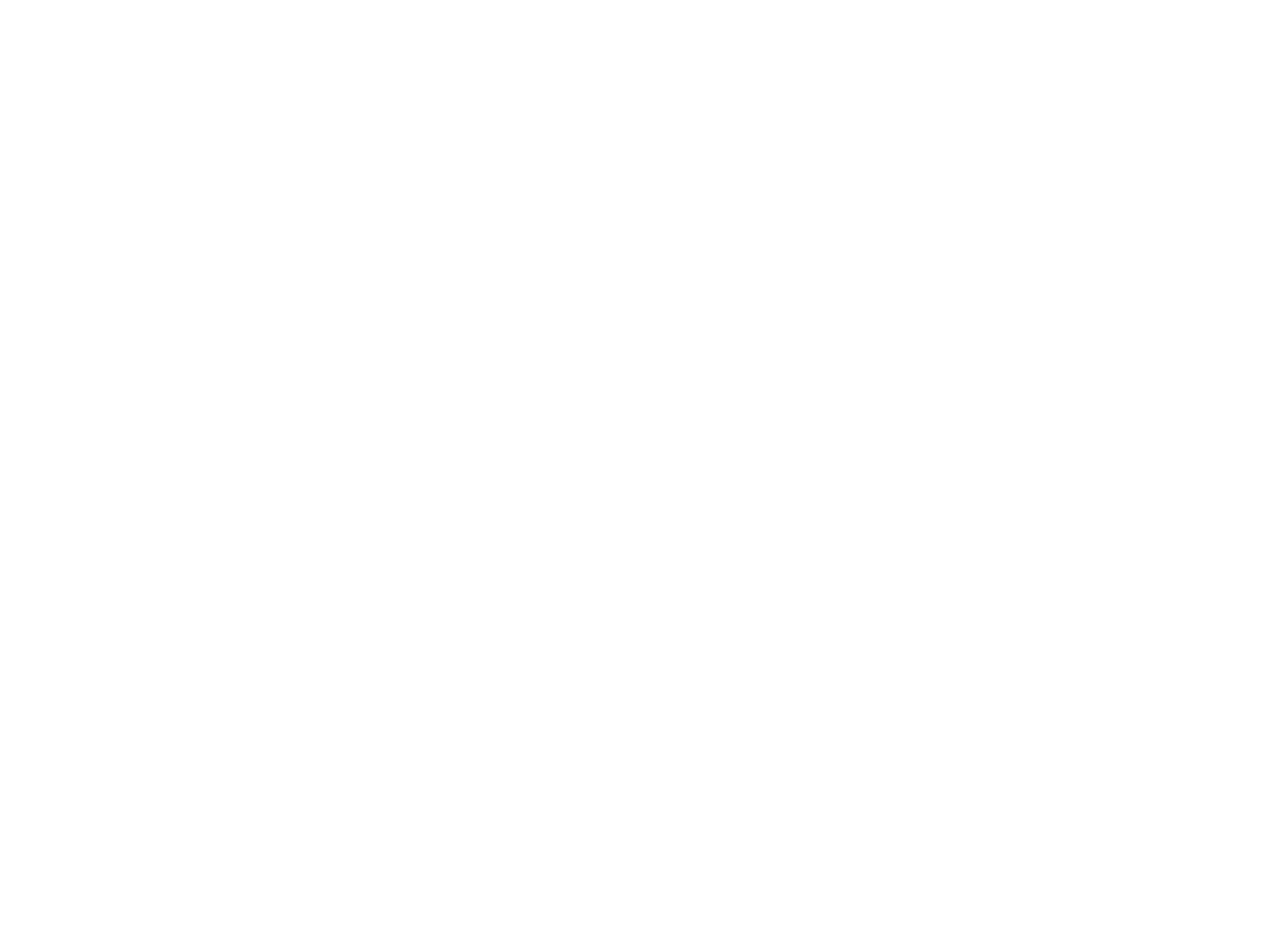
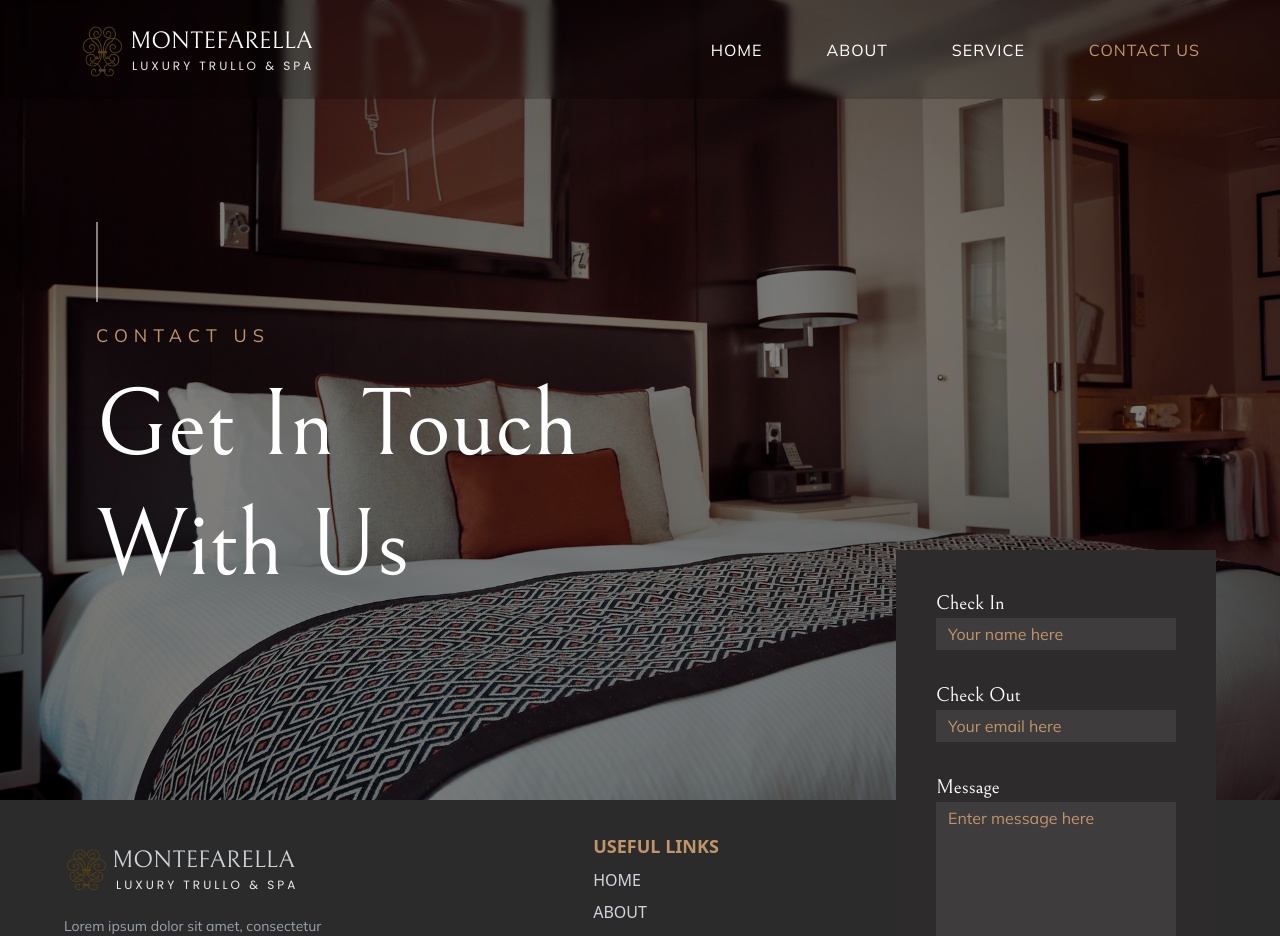
Before and after one commit to pravesh-dev/Montefarella, a React (Vite) app: page /contact in a window 1280 px wide. Before the commit this address had no page. Shown: the top 936 px of the page. Before the commit the page ends 800 px from the top, so only its background shows below. Built offline with nearby package versions, Linux system fonts and the light colour scheme.

Commit message:
created contact hero

```diff
--- a/src/App.jsx
+++ b/src/App.jsx
@@ -8,6 +8,7 @@
 import AboutHero from './Components/About/AboutHero'
 import AboutInfo from './Components/About/AboutInfo'
 import Faq from './Components/About/Faq'
+import ContactHero from './Components/Contact/ContactHero'
 
 function App() {
   return (
@@ -16,6 +17,7 @@
         <Route path="/" element={ <Layout /> }>
           <Route index element={<> <Hero /> <HotelInfo /> <GiftSection /> <FeedBack /> </>} />
           <Route path='/about' element={<><AboutHero /> <AboutInfo /> <Faq /> </> } />
+          <Route path='/contact' element={<><ContactHero/> </> } />
         </Route>
       </Routes>
     </BrowserRouter>
--- /dev/null
+++ b/src/Components/Contact/ContactForm.jsx
@@ -0,0 +1,17 @@
+import React from 'react'
+
+function ContactForm() {
+  return (
+    <div className='w-64 bg-[#2e2b2c] p-5 absolute left-1/2 -bottom-44 -translate-x-1/2 text-white md:left-[60%] md:translate-x-0 lg:w-80 lg:p-10 lg:left-[70%] lg:-bottom-64'>
+      <h2 className='font-bellefair text-base lg:text-xl'>Check In</h2>
+      <input type='text' className="w-full pl-3 font-poppins py-1 text-primary placeholder:text-primary border-none outline-none bg-[#3e3c3d]" placeholder='Your name here' />
+      <h2 className='font-bellefair text-base lg:text-xl mt-4 lg:mt-8'>Check Out</h2>
+      <input type='text' className="w-full pl-3 font-poppins py-1 text-primary placeholder:text-primary border-none outline-none bg-[#3e3c3d]" placeholder='Your email here' />
+      <h2 className='font-bellefair text-base lg:text-xl mt-4 lg:mt-8'>Message</h2>
+      <textarea name="" className='w-full h-24 lg:h-36 pl-3 font-poppins py-1 text-primary placeholder:text-primary border-none outline-none bg-[#3e3c3d] resize-none' placeholder='Enter message here'></textarea>
+      <button className='font-serif italic text-primary text-sm lg:text-base mt-6 lg:mt-10 w-full text-center'>Check Availability ›</button>
+    </div>
+  )
+}
+
+export default ContactForm
--- /dev/null
+++ b/src/Components/Contact/ContactHero.jsx
@@ -0,0 +1,32 @@
+import React, { useState } from 'react'
+import bgImage from '../../assets/Landing_page_imgs/bg-img.jpg'
+import star from '../../assets/Landing_page_imgs/star.svg';
+import { FaChevronLeft } from "react-icons/fa6";
+import { FaAngleRight } from "react-icons/fa6";
+import ContactForm from './ContactForm';
+
+function ContactHero() {
+  return (
+    <section className='relative'>
+      <img
+        alt="Hotel Room Background"
+        className="w-full h-screen object-cover"
+        src={bgImage}
+      />
+      <div
+        className="absolute inset-0 flex flex-col justify-center items-start px-3 md:px-10 lg:px-24 bg-black/50"
+      >
+        <span className="w-[2px] h-20 bg-white/50 md:mt-12 mb-10 md:mb-5"></span>
+        <p className="text-primary text-xs md:text-lg tracking-widest md:tracking-[6px] font-poppins mb-4 uppercase">
+          Contact us
+        </p>
+        <h1 className="text-[2.2rem] md:text-[4rem] lg:text-[6rem] font-thin leading-tight mb-5 font-bellefair text-white capitalize">
+          get in touch <br /> with us
+        </h1>
+      </div>
+      <ContactForm />
+    </section>
+  )
+}
+
+export default ContactHero
```
